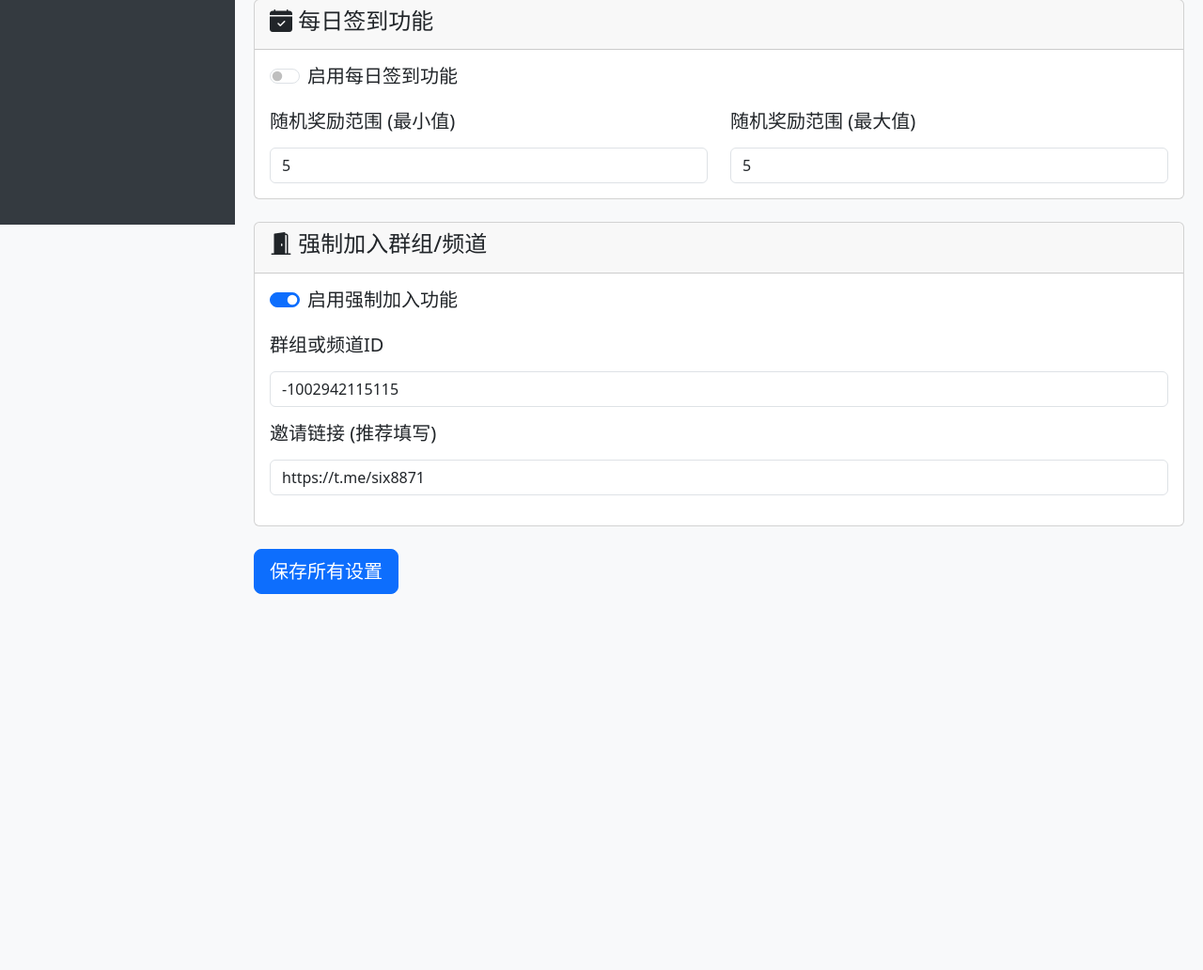
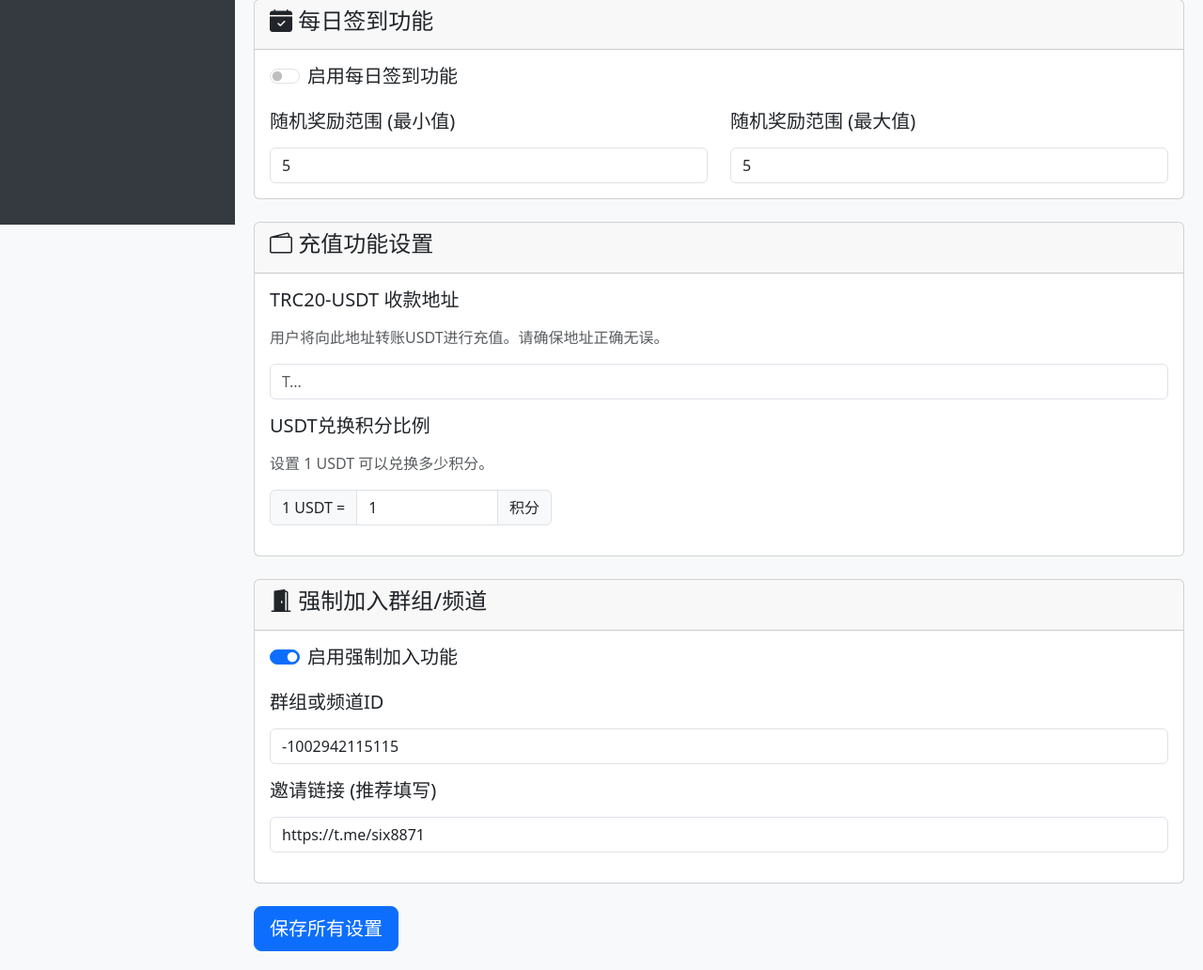
Before and after one commit to gcjer/tgbot-webui, a Flask app: page /settings in a window 1280 px wide. Shown: the part 561-1593 px from the top of the page at 94% size. Before the commit the page ends 1193 px from the top, so only its background shows below. Run offline with Flask 3, Linux system fonts and the light colour scheme; a user stored in the database is signed in; data comes from the database, SQL or seed files in the repository.

Commit message:
增加充值功能

```diff
--- a/bot/backend/templates/settings.html
+++ b/bot/backend/templates/settings.html
@@ -1,4 +1,3 @@
-<!-- backend/templates/settings.html -->
 {% extends 'base.html' %}
 {% block title %}机器人设置{% endblock %}
 {% block content %}
@@ -19,16 +18,33 @@
             <div class="input-group" style="max-width: 200px;"><input type="number" class="form-control" id="referral_reward_points" name="referral_reward_points" value="{{ settings.referral_reward_points or '1' }}" step="0.1" required><span class="input-group-text">分</span></div>
         </div>
     </div>
-    <!-- [新增] 签到功能卡片 -->
+    <!-- 签到功能卡片 -->
     <div class="card mb-4"><div class="card-header"><h4><i class="bi bi-calendar-check-fill"></i> 每日签到功能</h4></div>
         <div class="card-body">
-            <div class="form-check form-switch mb-3">
-                <input class="form-check-input" type="checkbox" role="switch" id="checkin_enabled" name="checkin_enabled" value="1" {% if settings.checkin_enabled == '1' %}checked{% endif %}>
-                <label class="form-check-label" for="checkin_enabled"><h5>启用每日签到功能</h5></label>
-            </div>
+            <div class="form-check form-switch mb-3"><input class="form-check-input" type="checkbox" role="switch" id="checkin_enabled" name="checkin_enabled" value="1" {% if settings.checkin_enabled == '1' %}checked{% endif %}><label class="form-check-label" for="checkin_enabled"><h5>启用每日签到功能</h5></label></div>
             <div class="row">
                 <div class="col-md-6"><label for="checkin_reward_min" class="form-label"><h5>随机奖励范围 (最小值)</h5></label><input type="number" class="form-control" id="checkin_reward_min" name="checkin_reward_min" value="{{ settings.checkin_reward_min or '1' }}" step="0.1" required></div>
                 <div class="col-md-6"><label for="checkin_reward_max" class="form-label"><h5>随机奖励范围 (最大值)</h5></label><input type="number" class="form-control" id="checkin_reward_max" name="checkin_reward_max" value="{{ settings.checkin_reward_max or '5' }}" step="0.1" required></div>
+            </div>
+        </div>
+    </div>
+    <!-- [新增] 充值设置卡片 -->
+    <div class="card mb-4">
+        <div class="card-header"><h4><i class="bi bi-wallet2"></i> 充值功能设置</h4></div>
+        <div class="card-body">
+            <div class="mb-3">
+                <label for="recharge_usdt_address" class="form-label"><h5>TRC20-USDT 收款地址</h5></label>
+                <p class="text-muted">用户将向此地址转账USDT进行充值。请确保地址正确无误。</p>
+                <input type="text" class="form-control" id="recharge_usdt_address" name="recharge_usdt_address" value="{{ settings.recharge_usdt_address or '' }}" placeholder="T...">
+            </div>
+            <div class="mb-3">
+                <label for="recharge_usdt_rate" class="form-label"><h5>USDT兑换积分比例</h5></label>
+                <p class="text-muted">设置 1 USDT 可以兑换多少积分。</p>
+                <div class="input-group" style="max-width: 300px;">
+                    <span class="input-group-text">1 USDT =</span>
+                    <input type="number" class="form-control" id="recharge_usdt_rate" name="recharge_usdt_rate" value="{{ settings.recharge_usdt_rate or '1' }}" step="0.1" required>
+                    <span class="input-group-text">积分</span>
+                </div>
             </div>
         </div>
     </div>
```
